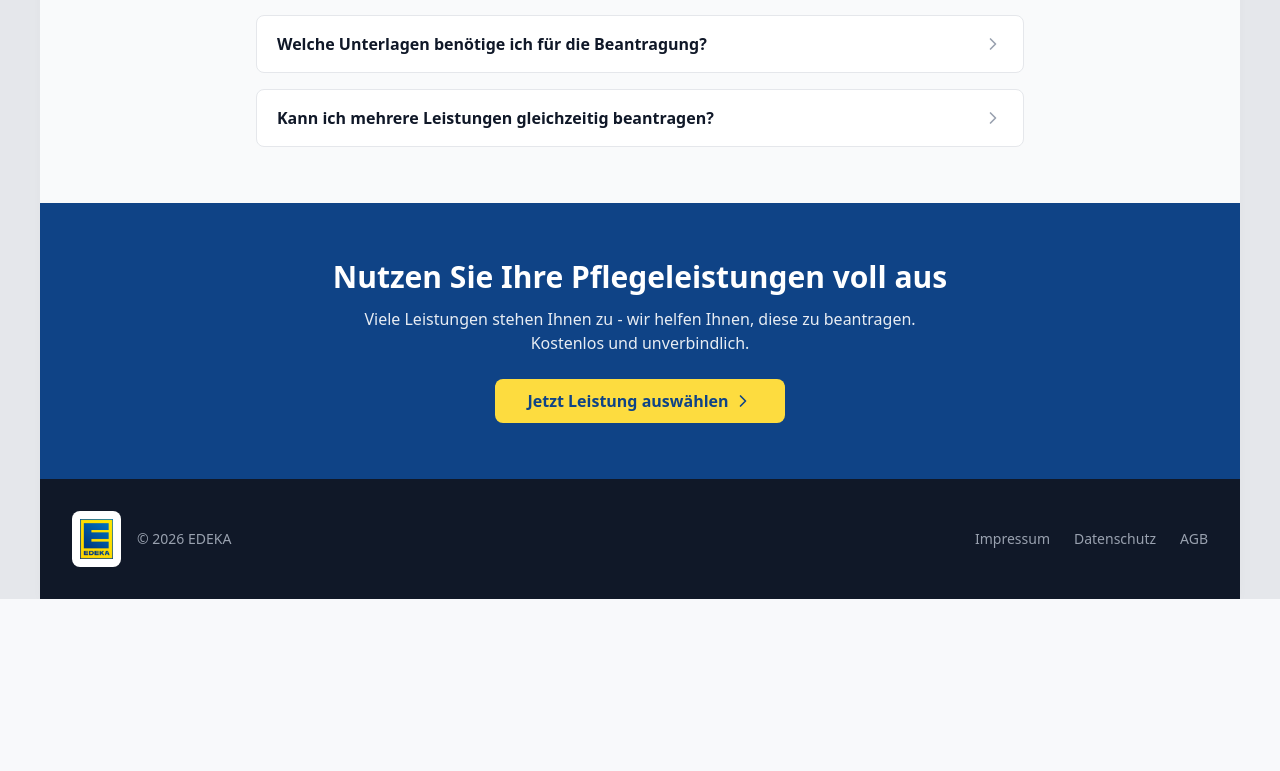
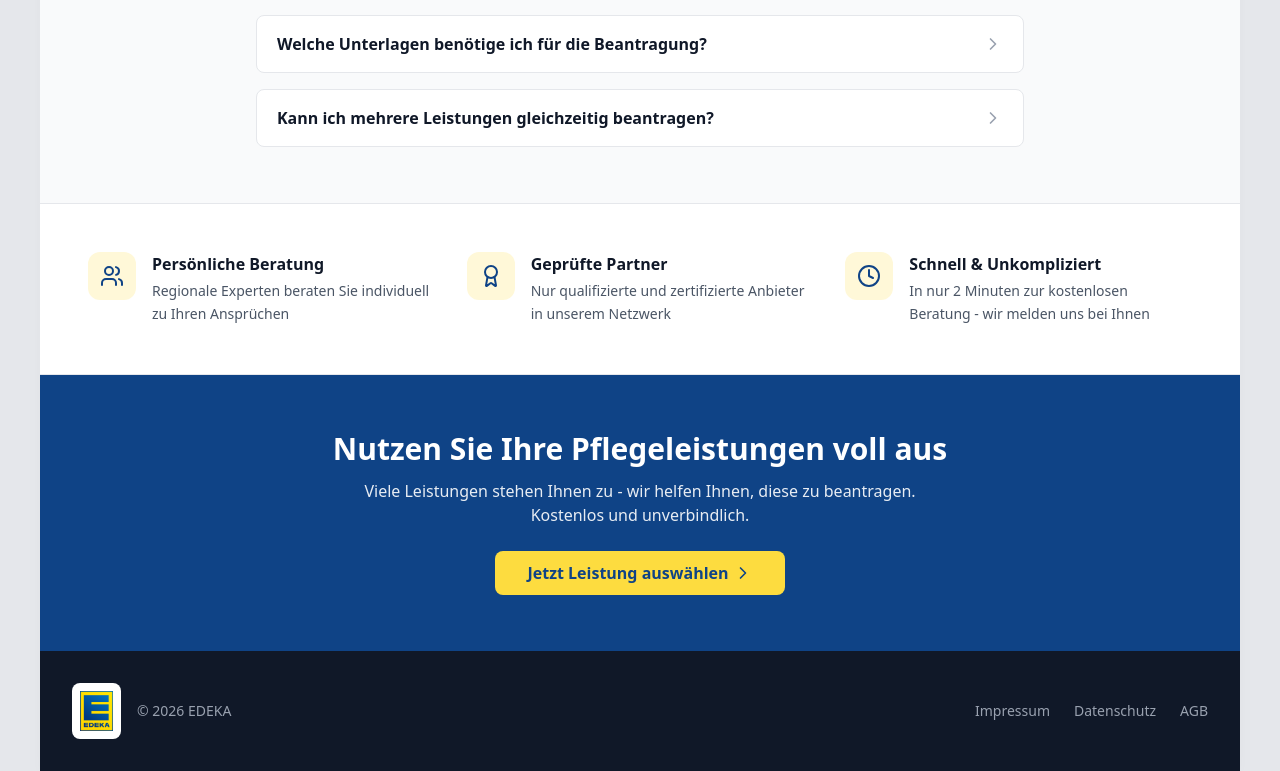
Before and after one commit to verticdev/hilfsmittel-kompass-affiliate, a Next.js app: page / in a window 1280 px wide. Shown: the part 3172-3943 px from the top of the page. Before the commit the page ends 3771 px from the top, so only its background shows below. Built offline with nearby package versions, Linux system fonts and the light colour scheme.

Commit message:
feat: add trust elements section with benefits list
Added a new section displaying benefits with icons and descriptions.

```diff
--- a/components/public-landing.tsx
+++ b/components/public-landing.tsx
@@ -593,6 +593,25 @@ export function PublicLanding() {
           </div>
         </section>
 
+        {/* Trust Elements Section */}
+        <section className="bg-white border-y border-gray-200">
+          <div className="px-6 sm:px-10 lg:px-12 py-10 md:py-12">
+            <div className="grid md:grid-cols-3 gap-6 md:gap-8">
+              {benefits.map((benefit, index) => (
+                <div key={index} className="flex gap-4">
+                  <div className="flex-shrink-0 w-12 h-12 rounded-xl bg-secondary/20 flex items-center justify-center">
+                    <benefit.icon className="w-6 h-6 text-primary" />
+                  </div>
+                  <div>
+                    <h3 className="font-semibold text-gray-900">{benefit.title}</h3>
+                    <p className="mt-1 text-sm text-gray-600 leading-relaxed">{benefit.description}</p>
+                  </div>
+                </div>
+              ))}
+            </div>
+          </div>
+        </section>
+
         {/* CTA Section */}
         <section className="bg-primary">
           <div className="px-4 sm:px-6 lg:px-8 py-10 md:py-14 text-center">
```
